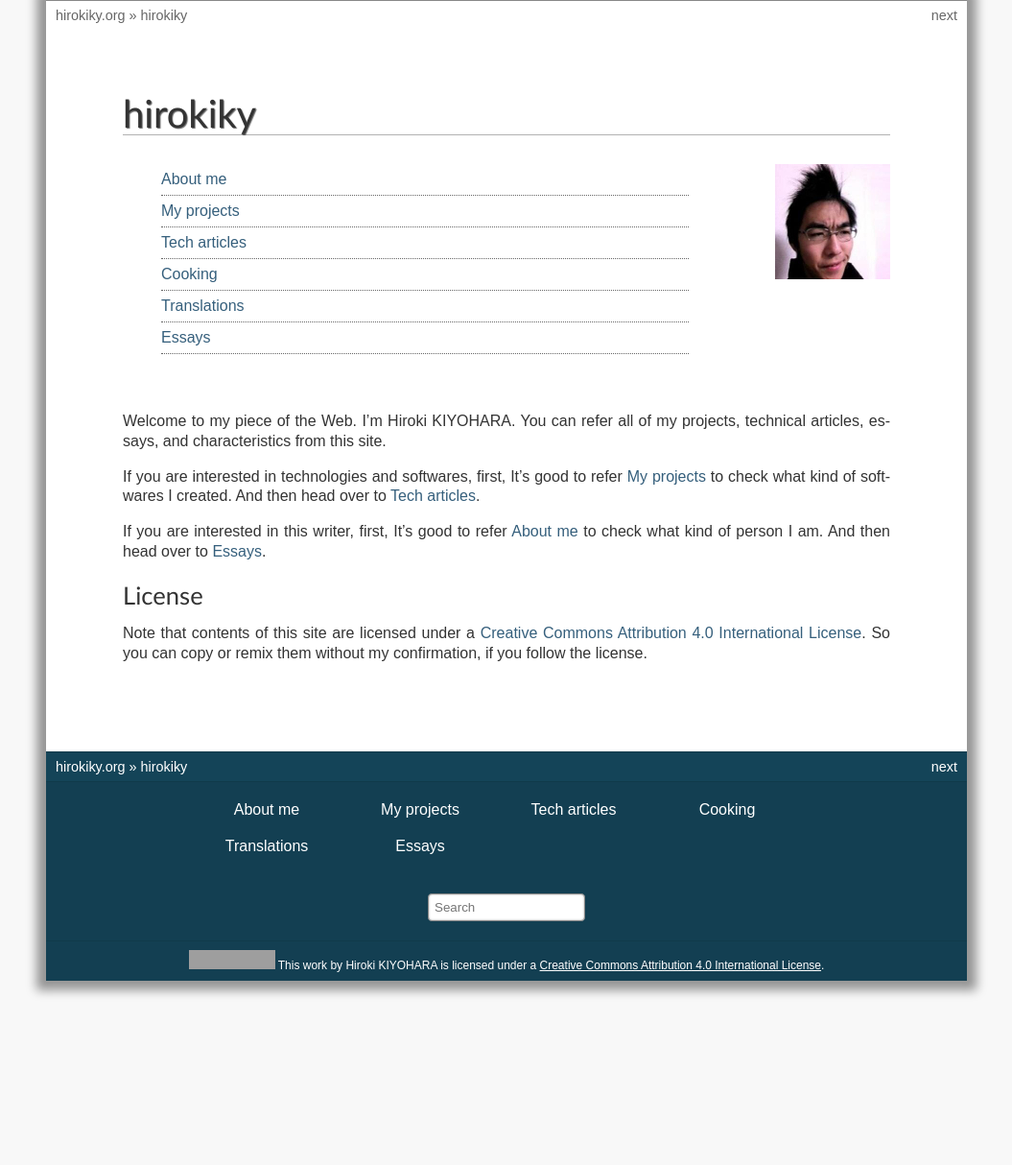
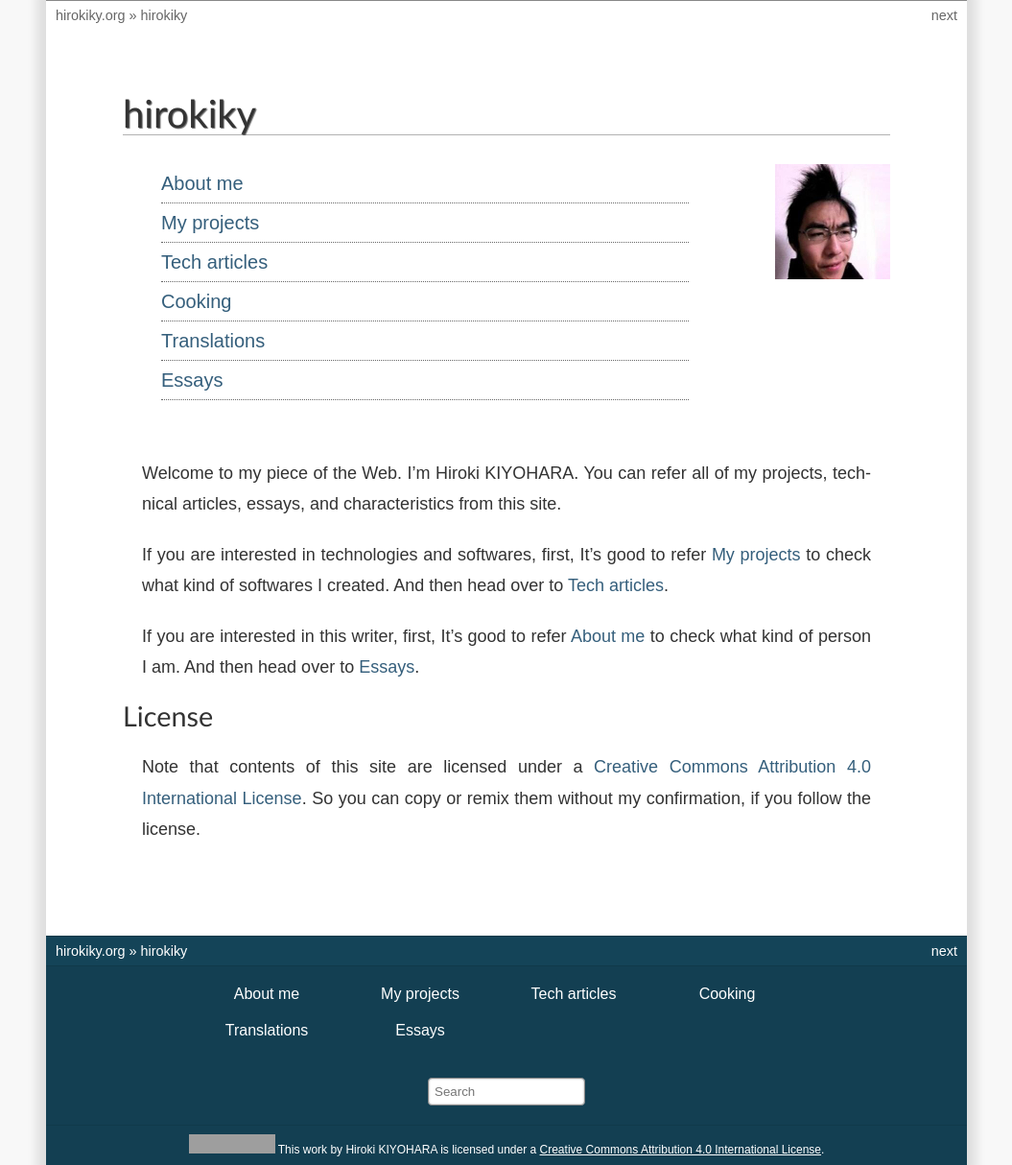
Before and after one commit to hirokiky/hirokiky-www, a Sphinx documentation site: the page built from source/index.rst, in a window 1280 px wide. Shown: the whole page at 96% size, without its empty margins (112-1167 px from the left). Built offline with Sphinx 7.4.7, drawn with Linux system fonts in a browser that asks for light colours; grey boxes are pictures that could not be loaded.

Commit message:
Improved CSS.

```diff
--- a/source/_static/default.css
+++ b/source/_static/default.css
@@ -26,7 +26,7 @@ div.wrapper {
     width: 960px;
     margin: 0 auto;
     border-top: 1px solid #888888;
-    box-shadow: 0 0 10px 10px rgba(0, 0, 0, 0.4);
+    box-shadow: 0 0 10px 10px rgba(0, 0, 0, 0.1);
 }
 div.document {}
 
@@ -40,6 +40,7 @@ div.body {
     background-color: #ffffff;
     color: #333333;
     min-height: 300px;
+    font-size: 18px;
     padding: 65px 80px 75px 80px;
 }
 
@@ -176,7 +177,13 @@ a.headerlink:hover {
     color: white;
 }
 
-div.body p, div.body dd, div.body li {
+div.body p {
+    text-align: justify;
+    margin: 20px;
+    line-height: 180%;
+}
+
+div.body dd, div.body li {
     text-align: justify;
     line-height: 130%;
 }
@@ -272,6 +279,7 @@ div.toctree-wrapper ul li {
 }
 
 div.toctree-wrapper ul li.toctree-l1 {
+    font-size: 20px;
     border-bottom: 1px dotted #666666;
     list-style: none outside none;
 }
```
